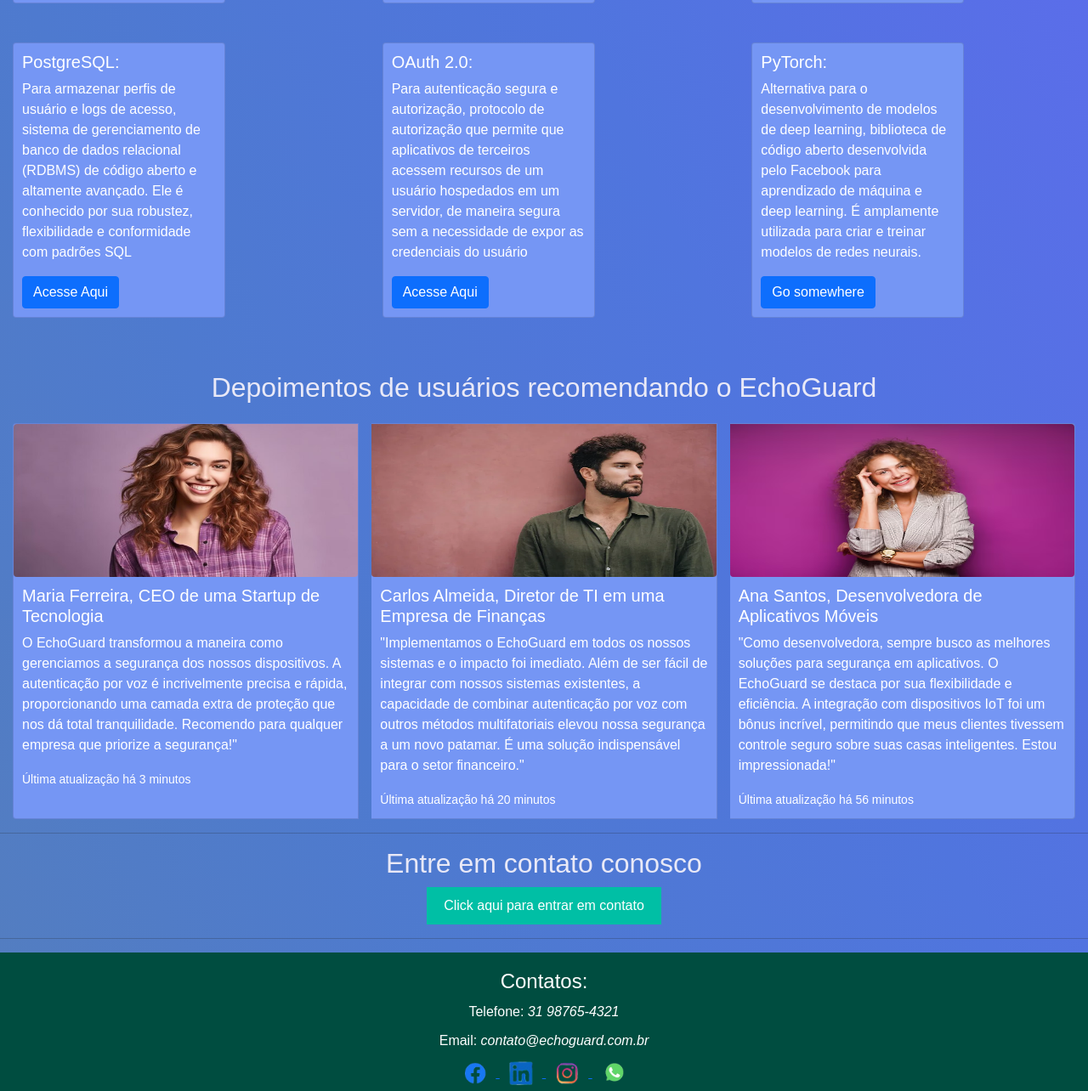
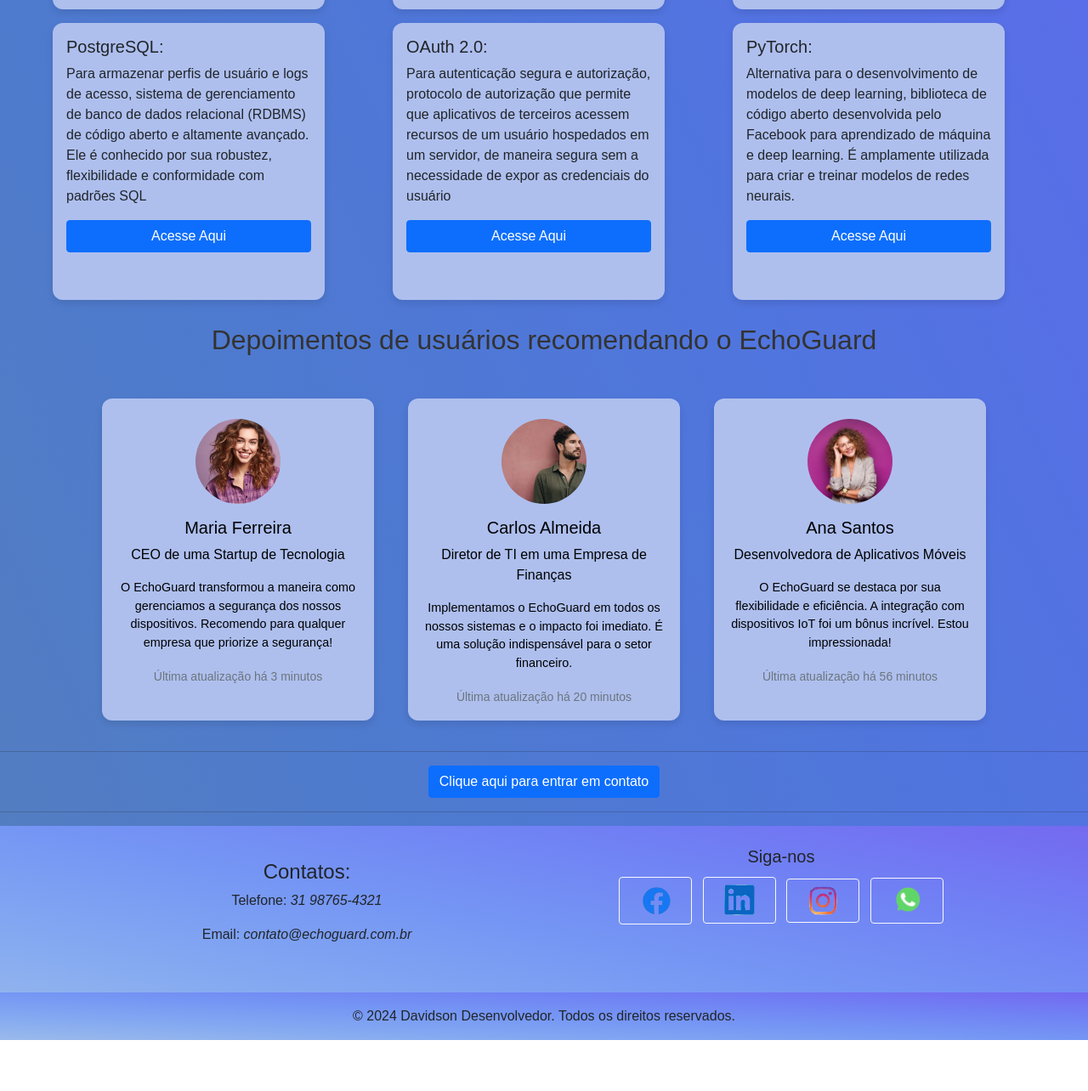
Before and after one commit to dev-davidson/echoguard, a plain HTML site: page echoguard/index.html in a window 1280 px wide. Shown: the part 1513-2797 px from the top of the page at 85% size. After the commit the page ends 2737 px from the top, so only its background shows below. Drawn offline with nearby package versions, Linux system fonts and the light colour scheme.

Commit message:
Alteração de cores das fontes

```diff
--- a/echoguard/css/style.css
+++ b/echoguard/css/style.css
@@ -52,7 +52,7 @@
     display: flex;
     padding: 50px 0;
     text-align: center;
-    color: #fefeff;
+    color: #201f1f;
 }
 
 .img-logo img {
@@ -62,7 +62,7 @@
 
 .header-texto h1 {
     font-family:Georgia, 'Times New Roman', Times, serif;
-    color: #d4c3f5;
+    color: #201f1f;
     font-size: 5.5em;
     margin-bottom: 60px;
     text-align: center;
@@ -71,8 +71,6 @@
 .title-texto {
     font-size: 1.5em;
 }
-
-
 
 /* Estilo das listas de funcionalidades e tecnologias */
 .funcionalidades-container {
@@ -88,7 +86,7 @@
 .funcionalidades-container h3 {
     font-size: 1.8em;
     margin-bottom: 20px;
-    color: #fefeff;
+    color: #201f1f;
 }
 
 .funcionalidades-item {
@@ -99,7 +97,7 @@
 
 .funcionalidades-item li {
     font-size: 1.2em;
-    color: #fefeff;
+    color: #020202;
     padding: 10px 0;
     border-bottom: 1px solid #ddd;
 }
@@ -156,18 +154,8 @@
     color: white;
 }
 
+
 /* Estilo para o rodapé */
-footer {
-    background-color: #004d40;
-    padding: 20px 0;
-    color: white;
-    text-align: center;
-}
-
-footer p, footer h4 {
-    margin-bottom: 10px;
-}
-
 footer img {
     margin: 0 10px;
     transition: transform 0.3s;
--- a/echoguard/index.html
+++ b/echoguard/index.html
@@ -52,173 +52,170 @@
    </section>
 <br><br>
 
-  <!-- Example Code bootstrap-->
-  <h2>Tecnologias que usamos</h2>
+<!-- Example Code Bootstrap -->
+<h2 class="text-center">Tecnologias que usamos</h2>
 <br>
-  <div class="row">
+<div class="d-flex justify-content-center">
+  <div class="row row-cols-1 row-cols-md-3 g-1" style="max-width: 1200px;">
     <!-- Cartão 1 -->
-    <div class="col-sm-4">
-      <div class="card">
+    <div class="col">
+      <div class="card h-100" style="width: 20rem; margin: 20px; border: none; box-shadow: 0 4px 8px rgba(0, 0, 0, 0.1); border-radius: 12px; background-color: #aebfee;">
         <div class="card-body">
           <h5 class="card-title">Python:</h5>
           <p class="card-text">Para desenvolvimento de algoritmos de reconhecimento de voz e machine learning, linguagem de programação de alto nível, interpretada e de propósito geral, amplamente usada devido à sua simplicidade e versatilidade.</p>
-          <a href="#" class="btn btn-primary">Acesse Aqui</a>
+          <a href="#" class="btn btn-primary d-flex justify-content-center">Acesse Aqui</a>
         </div>
       </div>
     </div>
 
     <!-- Cartão 2 -->
-    <div class="col-sm-4">
-      <div class="card">
+    <div class="col">
+      <div class="card h-100" style="width: 20rem; margin: 20px; border: none; box-shadow: 0 4px 8px rgba(0, 0, 0, 0.1); border-radius: 12px; background-color: #aebfee;">
         <div class="card-body">
           <h5 class="card-title">TensorFlow/Keras:</h5>
           <p class="card-text">Para o desenvolvimento e treinamento de modelos de reconhecimento de voz, bibliotecas de código aberto populares usadas para construir e treinar modelos de aprendizado de máquina e redes neurais.</p>
-          <a href="#" class="btn btn-primary">Acesse Aqui</a>
+          <a href="#" class="btn btn-primary d-flex justify-content-center">Acesse Aqui</a>
         </div>
       </div>
     </div>
 
     <!-- Cartão 3 -->
-    <div class="col-sm-4">
-      <div class="card">
+    <div class="col">
+      <div class="card h-100" style="width: 20rem; margin: 20px; border: none; box-shadow: 0 4px 8px rgba(0, 0, 0, 0.1); border-radius: 12px; background-color: #aebfee;">
         <div class="card-body">
           <h5 class="card-title">Google Cloud Speech-to-Text</h5>
           <p class="card-text">Para conversão de fala em texto, se for necessário um serviço de reconhecimento de voz baseado em nuvem, são dois serviços de reconhecimento de fala que permitem converter áudio.</p>
-          <a href="#" class="btn btn-primary">Acesse Aqui</a>
+          <a href="#" class="btn btn-primary d-flex justify-content-center">Acesse Aqui</a>
         </div>
       </div>
     </div>
   </div>
+</div>
 
-  <div class="row mt-3">
+<div class="d-flex justify-content-center mt-3">
+  <div class="row row-cols-1 row-cols-md-3 g-1" style="max-width: 1200px;">
     <!-- Cartão 4 -->
-    <div class="col-sm-4">
-      <div class="card">
+    <div class="col">
+      <div class="card h-100" style="width: 20rem; margin: 20px; border: none; box-shadow: 0 4px 8px rgba(0, 0, 0, 0.1); border-radius: 12px; background-color: #aebfee;">
         <div class="card-body">
           <h5 class="card-title">PostgreSQL:</h5>
           <p class="card-text">Para armazenar perfis de usuário e logs de acesso, sistema de gerenciamento de banco de dados relacional (RDBMS) de código aberto e altamente avançado. Ele é conhecido por sua robustez, flexibilidade e conformidade com padrões SQL</p>
-          <a href="#" class="btn btn-primary">Acesse Aqui</a>
+          <a href="#" class="btn btn-primary d-flex justify-content-center">Acesse Aqui</a>
         </div>
       </div>
     </div>
 
     <!-- Cartão 5 -->
-    <div class="col-sm-4">
-      <div class="card">
+    <div class="col">
+      <div class="card h-100" style="width: 20rem; margin: 20px; border: none; box-shadow: 0 4px 8px rgba(0, 0, 0, 0.1); border-radius: 12px; background-color: #aebfee;">
         <div class="card-body">
           <h5 class="card-title">OAuth 2.0:</h5>
-          <p class="card-text">Para autenticação segura e autorização,  protocolo de autorização que permite que aplicativos de terceiros acessem recursos de um usuário hospedados em um servidor, de maneira segura sem a necessidade de expor as credenciais do usuário</p>
-          <a href="#" class="btn btn-primary">Acesse Aqui</a>
+          <p class="card-text">Para autenticação segura e autorização, protocolo de autorização que permite que aplicativos de terceiros acessem recursos de um usuário hospedados em um servidor, de maneira segura sem a necessidade de expor as credenciais do usuário</p>
+          <a href="#" class="btn btn-primary d-flex justify-content-center">Acesse Aqui</a>
         </div>
       </div>
     </div>
 
     <!-- Cartão 6 -->
-    <div class="col-sm-4">
-      <div class="card">
+    <div class="col">
+      <div class="card h-100" style="width: 20rem; margin: 20px; border: none; box-shadow: 0 4px 8px rgba(0, 0, 0, 0.1); border-radius: 12px; background-color: #aebfee;">
         <div class="card-body">
           <h5 class="card-title">PyTorch:</h5>
           <p class="card-text">Alternativa para o desenvolvimento de modelos de deep learning, biblioteca de código aberto desenvolvida pelo Facebook para aprendizado de máquina e deep learning. É amplamente utilizada para criar e treinar modelos de redes neurais.</p>
-          <a href="#" class="btn btn-primary">Go somewhere</a>
+          <a href="#" class="btn btn-primary d-flex justify-content-center">Acesse Aqui</a>
         </div>
       </div>
     </div>
   </div>
- <!-- End Example Code -->
+</div>
+<!-- End Example Code -->
+
+
 <br><br>
 
- <!-- Example Code -->
- <style>
-   .card {
-     background-color: #7596f4; /* Cor de fundo atualizada */
-     margin: 15px; /* Distanciamento entre as cartas */
-     width: 250px; /* Diminuir o tamanho das cartas */
-     color: white; /* Cor do texto para contraste */
-   }
-
-   .card .card-body {
-     padding: 10px; /* Distanciamento interno na parte do corpo da carta */
-   }
-
-   .card-img-top {
-     border-radius: 0.25rem; /* Arredondar os cantos da imagem */
-   }
- </style>
-
- <style>
-   h2 {
-     color: #e9e9f7; /* Cor do texto */
-     text-align: center; /* Centralizar o texto */
-   }
- </style>
-
- <h2>Depoimentos de usuários recomendando o EchoGuard</h2>
- <div class="card-group">
-   <div class="card">
-      <img src="./imagens/img1.jpg" class="card-img-top" alt="Descrição da imagem" width="100%" height="180" />
-     <div class="card-body">
-       <h5 class="card-title">Maria Ferreira, CEO de uma Startup de Tecnologia</h5>
-       <p class="card-text">O EchoGuard transformou a maneira como gerenciamos a segurança dos nossos dispositivos. A autenticação por voz é incrivelmente precisa e rápida, proporcionando uma camada extra de proteção que nos dá total tranquilidade. Recomendo para qualquer empresa que priorize a segurança!"</p>
-       <p class="card-text"><small class="text-body-secondary">Última atualização há 3 minutos</small></p>
+ <!-- Example Code depoimentos -->
+ <h2 class="text-center" style="color: #333; font-family: 'Arial', sans-serif; margin-bottom: 30px;">Depoimentos de usuários recomendando o EchoGuard</h2>
+ <div class="d-flex justify-content-center flex-wrap">
+   <!-- Card 1 -->
+   <div class="card" style="width: 20rem; margin: 20px; border: none; box-shadow: 0 4px 8px rgba(0, 0, 0, 0.1); border-radius: 12px; background-color: #aebfee;">
+     <img src="./imagens/img1.jpg" class="card-img-top rounded-circle mx-auto mt-4" alt="Maria Ferreira" style="width: 100px; height: 100px; object-fit: cover;">
+     <div class="card-body text-center">
+       <h5 class="card-title" style="color: #000000;">Maria Ferreira</h5>
+       <p class="card-text" style="color: #000000;">CEO de uma Startup de Tecnologia</p>
+       <p class="card-text" style="font-size: 0.9rem; color: #000000;">O EchoGuard transformou a maneira como gerenciamos a segurança dos nossos dispositivos. Recomendo para qualquer empresa que priorize a segurança!</p>
+       <p class="card-text"><small class="text-muted">Última atualização há 3 minutos</small></p>
      </div>
    </div>
 
-   <div class="card">
-      <img src="./imagens/img2.png" class="card-img-top" alt="Descrição da imagem" width="100%" height="180" />
-     <div class="card-body">
-       <h5 class="card-title">Carlos Almeida, Diretor de TI em uma Empresa de Finanças</h5>
-       <p class="card-text">"Implementamos o EchoGuard em todos os nossos sistemas e o impacto foi imediato. Além de ser fácil de integrar com nossos sistemas existentes, a capacidade de combinar autenticação por voz com outros métodos multifatoriais elevou nossa segurança a um novo patamar. É uma solução indispensável para o setor financeiro."</p>
-       <p class="card-text"><small class="text-body-secondary">Última atualização há 20 minutos</small></p>
+   <!-- Card 2 -->
+   <div class="card" style="width: 20rem; margin: 20px; border: none; box-shadow: 0 4px 8px rgba(0, 0, 0, 0.1); border-radius: 12px; background-color: #aebfee;">
+     <img src="./imagens/img2.png" class="card-img-top rounded-circle mx-auto mt-4" alt="Carlos Almeida" style="width: 100px; height: 100px; object-fit: cover;">
+     <div class="card-body text-center">
+       <h5 class="card-title" style="color: #000000;">Carlos Almeida</h5>
+       <p class="card-text" style="color: #000000;">Diretor de TI em uma Empresa de Finanças</p>
+       <p class="card-text" style="font-size: 0.9rem; color: #000000;">Implementamos o EchoGuard em todos os nossos sistemas e o impacto foi imediato. É uma solução indispensável para o setor financeiro.</p>
+       <p class="card-text"><small class="text-muted">Última atualização há 20 minutos</small></p>
      </div>
    </div>
 
-   <div class="card">
-      <img src="./imagens/img3.png" class="card-img-top" alt="Descrição da imagem" width="100%" height="180" />
-     <div class="card-body">
-       <h5 class="card-title">Ana Santos, Desenvolvedora de Aplicativos Móveis</h5>
-       <p class="card-text">"Como desenvolvedora, sempre busco as melhores soluções para segurança em aplicativos. O EchoGuard se destaca por sua flexibilidade e eficiência. A integração com dispositivos IoT foi um bônus incrível, permitindo que meus clientes tivessem controle seguro sobre suas casas inteligentes. Estou impressionada!"</p>
-       <p class="card-text"><small class="text-body-secondary">Última atualização há 56 minutos</small></p>
+   <!-- Card 3 -->
+   <div class="card" style="width: 20rem; margin: 20px; border: none; box-shadow: 0 4px 8px rgba(0, 0, 0, 0.1); border-radius: 12px; background-color: #aebfee;">
+     <img src="./imagens/img3.png" class="card-img-top rounded-circle mx-auto mt-4" alt="Ana Santos" style="width: 100px; height: 100px; object-fit: cover;">
+     <div class="card-body text-center">
+       <h5 class="card-title" style="color: #000000;">Ana Santos</h5>
+       <p class="card-text" style="color: #000000;">Desenvolvedora de Aplicativos Móveis</p>
+       <p class="card-text" style="font-size: 0.9rem; color: #000000;">O EchoGuard se destaca por sua flexibilidade e eficiência. A integração com dispositivos IoT foi um bônus incrível. Estou impressionada!</p>
+       <p class="card-text"><small class="text-muted">Última atualização há 56 minutos</small></p>
      </div>
    </div>
  </div>
  <!-- End Example Code -->
 
          <hr>
-         <center>
-            <h2>Entre em contato conosco</h2>
-            <button><a href="./contato.html">Click aqui para entrar em contato</a></button>
-         </center>
+
+         <div class="d-grid gap-2 col-6 mx-auto" style="display: flex; justify-content: center;">
+          <button class="btn btn-primary" type="button">Clique aqui para entrar em contato</button>
+        </div>
+
 
          <hr>
 
-   <footer>
-      <center>
-         <h4>Contatos:</h4>
-         <p>Telefone: <i>31 98765-4321</i></p>
-         <p>Email: <i>contato@echoguard.com.br</i></p>
+         <footer class="text-center text-lg-start" style="background-image: linear-gradient(to right top, #9abaeb, #84a9f1, #7596f4, #7081f4, #7469f0);">
+          <div class="container p-4">
+            <div class="row">
+              <!-- Contato -->
+              <div class="col-lg-6 col-md-12 mb-4 mb-md-0 bg-black p-3">
+                <h4 class="text-black">Contatos:</h4>
+                <p class="text-black">Telefone: <i>31 98765-4321</i></p>
+                <p class="text-black">Email: <i>contato@echoguard.com.br</i></p>
+            </div>
 
-         <a href="https://www.facebook.com" target="_blank">
-            <img src="./imagens/face.png" alt="logo facebook" width="30">
-         </a>
 
-         <a href="https://www.linkedin.com/" target="_blank">
-            <img src="./imagens/link.png" alt="logo linkedin" width="30">
-         </a>
+              <!-- Redes sociais -->
+              <div class="col-lg-6 col-md-12 mb-4 mb-md-0 text-center">
+                <h5 class="text-black">Siga-nos</h5>
+                <a href="https://www.facebook.com" target="_blank" class="btn btn-outline-light btn-floating m-1">
+                  <img src="./imagens/face.png" alt="logo facebook" width="40">
+                </a>
+                <a href="https://www.linkedin.com/" target="_blank" class="btn btn-outline-light btn-floating m-1">
+                  <img src="./imagens/link.png" alt="logo linkedin" width="40">
+                </a>
+                <a href="https://www.instagram.com/" target="_blank" class="btn btn-outline-light btn-floating m-1">
+                  <img src="./imagens/insta.png" alt="logo instagram" width="40">
+                </a>
+                <a href="https://web.whatsapp.com/" target="_blank" class="btn btn-outline-light btn-floating m-1">
+                  <img src="./imagens/wapp.png" alt="logo whatsapp" width="40">
+                </a>
+              </div>
+            </div>
+          </div>
 
-         <a href="https://www.instagram.com/" target="_blank">
-            <img src="./imagens/insta.png" alt="logo instagram" width="30">
-         </a>
+          <!-- Copyright -->
+          <div class="text-center p-3" style="background-image: linear-gradient(to right top, #9abaeb, #84a9f1, #7596f4, #7081f4, #7469f0);">
+            <span class="text-black">&copy; 2024 Davidson Desenvolvedor. Todos os direitos reservados.</span>
+          </div>
+        </footer>
 
-         <a href="https://web.whatsapp.com/" target="_blank">
-            <img src="./imagens/wapp.png" alt="logo whatsapp" width="30">
-         </a>
-
-      </center>
-
-      <hr>
-
-      <p>&copy; 2024 Davidson Oliveira. Todos os direitos reservados.</p>
-   </footer>
 
    <script src="https://cdn.jsdelivr.net/npm/popper.js@1.16.0/dist/umd/popper.min.js"
    integrity="sha384-Q6E9RHvbIyZFJoft+2mJbHaEWldlvI9IOYy5n3zV9zzTtmI3UksdQRVvoxMfooAo"
```
